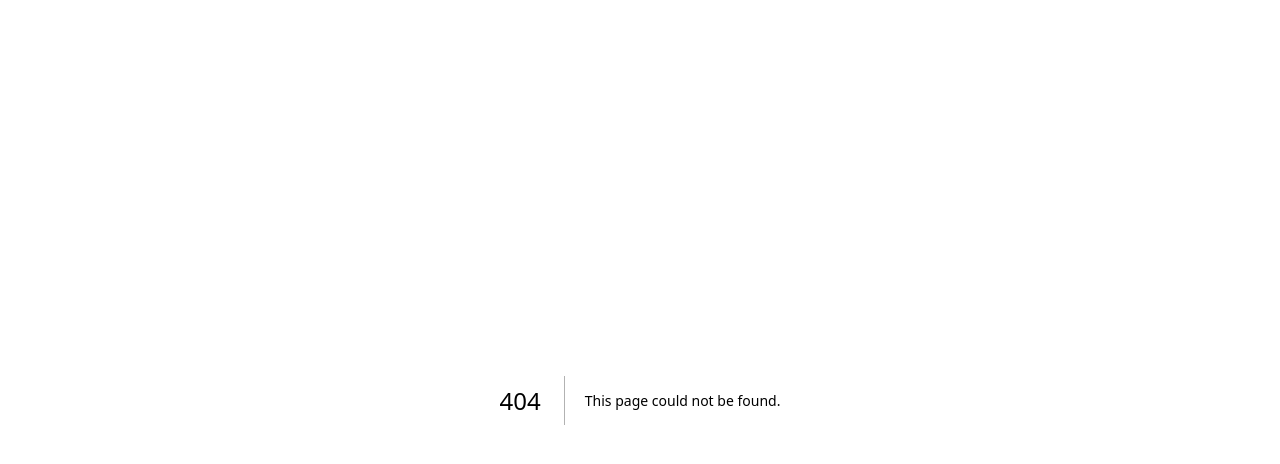
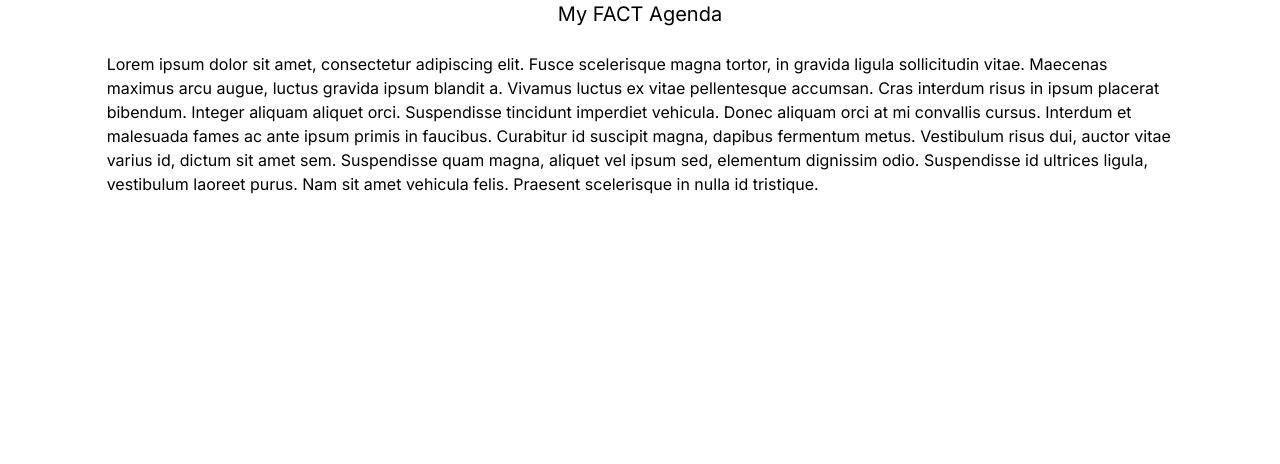
Before and after one commit to filipinx-americans-coming-together/fact-website-frontend, a Next.js app: page /my-fact/dashboard/agenda-pdf in a window 1280 px wide. Before the commit this address had no page. Shown: the top 464 px of the page. Built offline with nearby package versions, Linux system fonts and the light colour scheme; no server answers.

Commit message:
set up pdf download

```diff
--- a/package.json
+++ b/package.json
@@ -13,6 +13,8 @@
   "dependencies": {
     "@tanstack/react-query": "^5.59.13",
     "@uidotdev/usehooks": "^2.4.1",
+    "html2canvas": "^1.4.1",
+    "jspdf": "^2.5.2",
     "next": "14.2.3",
     "react": "^18",
     "react-dom": "^18",
--- /dev/null
+++ b/src/app/my-fact/dashboard/agenda-pdf/page.tsx
@@ -0,0 +1,76 @@
+"use client";
+
+import { useUser } from "@/hooks/api/useUser";
+import html2canvas from "html2canvas";
+import jsPDF from "jspdf";
+import { useEffect, useRef } from "react";
+
+export default function AgendaDownload() {
+    const { user } = useUser();
+    const pdfRef = useRef<any>();
+
+    function downloadPDF() {
+        const input = pdfRef.current;
+        if (!input) return;
+
+        html2canvas(input).then((canvas) => {
+            const imgData = canvas.toDataURL("image/png");
+            const pdf = new jsPDF("p", "mm", "a4", true);
+            const pdfWidth = pdf.internal.pageSize.getWidth();
+            const pdfHeight = pdf.internal.pageSize.getHeight();
+            const imgWidth = canvas.width;
+            const imgHeight = canvas.height;
+            const ratio = Math.min(pdfWidth / imgWidth, pdfHeight / imgHeight);
+            const imgX = (pdfWidth - imgWidth * ratio) / 2;
+            const imgY = 30;
+
+            pdf.addImage(
+                imgData,
+                "PNG",
+                imgX,
+                imgY,
+                imgWidth * ratio,
+                imgHeight * ratio
+            );
+            pdf.save("my-fact-agenda.pdf");
+        });
+    }
+
+    useEffect(() => {
+        if (user) {
+            downloadPDF();
+        }
+    }, [user]);
+
+    return (
+        <>
+            <div
+                ref={pdfRef}
+                className="min-h-screen bg-white text-black flex flex-col items-center"
+            >
+                <div className="w-10/12">
+                    <h1 className="text-center text-xl">My FACT Agenda</h1>
+                    <br />
+                    <p>
+                        Lorem ipsum dolor sit amet, consectetur adipiscing elit.
+                        Fusce scelerisque magna tortor, in gravida ligula
+                        sollicitudin vitae. Maecenas maximus arcu augue, luctus
+                        gravida ipsum blandit a. Vivamus luctus ex vitae
+                        pellentesque accumsan. Cras interdum risus in ipsum
+                        placerat bibendum. Integer aliquam aliquet orci.
+                        Suspendisse tincidunt imperdiet vehicula. Donec aliquam
+                        orci at mi convallis cursus. Interdum et malesuada fames
+                        ac ante ipsum primis in faucibus. Curabitur id suscipit
+                        magna, dapibus fermentum metus. Vestibulum risus dui,
+                        auctor vitae varius id, dictum sit amet sem. Suspendisse
+                        quam magna, aliquet vel ipsum sed, elementum dignissim
+                        odio. Suspendisse id ultrices ligula, vestibulum laoreet
+                        purus. Nam sit amet vehicula felis. Praesent scelerisque
+                        in nulla id tristique.
+                    </p>
+                    <p>{user?.delegate.pronouns}</p>
+                </div>
+            </div>
+        </>
+    );
+}
--- a/src/components/formatting/UserAgenda.tsx
+++ b/src/components/formatting/UserAgenda.tsx
@@ -1,6 +1,7 @@
 import LoadingCircle from "../icons/LoadingCircle";
 import AgendaWorkshop from "./AgendaWorkshop";
 import { useUser } from "@/hooks/api/useUser";
+
 /**
  * Agenda for individual user
  * @param id id of user
@@ -15,9 +16,14 @@ function UserAgenda() {
                 <>
                     <div className="text-center">
                         <div className="text-3xl font-bold">My Agenda</div>
-                        <button className="underline font-light hover:text-highlight-2-primary my-3">
+                        <br />
+                        <a
+                            target="_blank"
+                            href="/my-fact/dashboard/agenda-pdf"
+                            className="underline font-light hover:text-highlight-2-primary my-3"
+                        >
                             Download
-                        </button>
+                        </a>
                     </div>
                     <div className="flex flex-col gap-4">
                         <div className="font-bold text-xl my-2">
```
Also changed, not shown: 1 other file (tests, documents, lock files or other folders).
